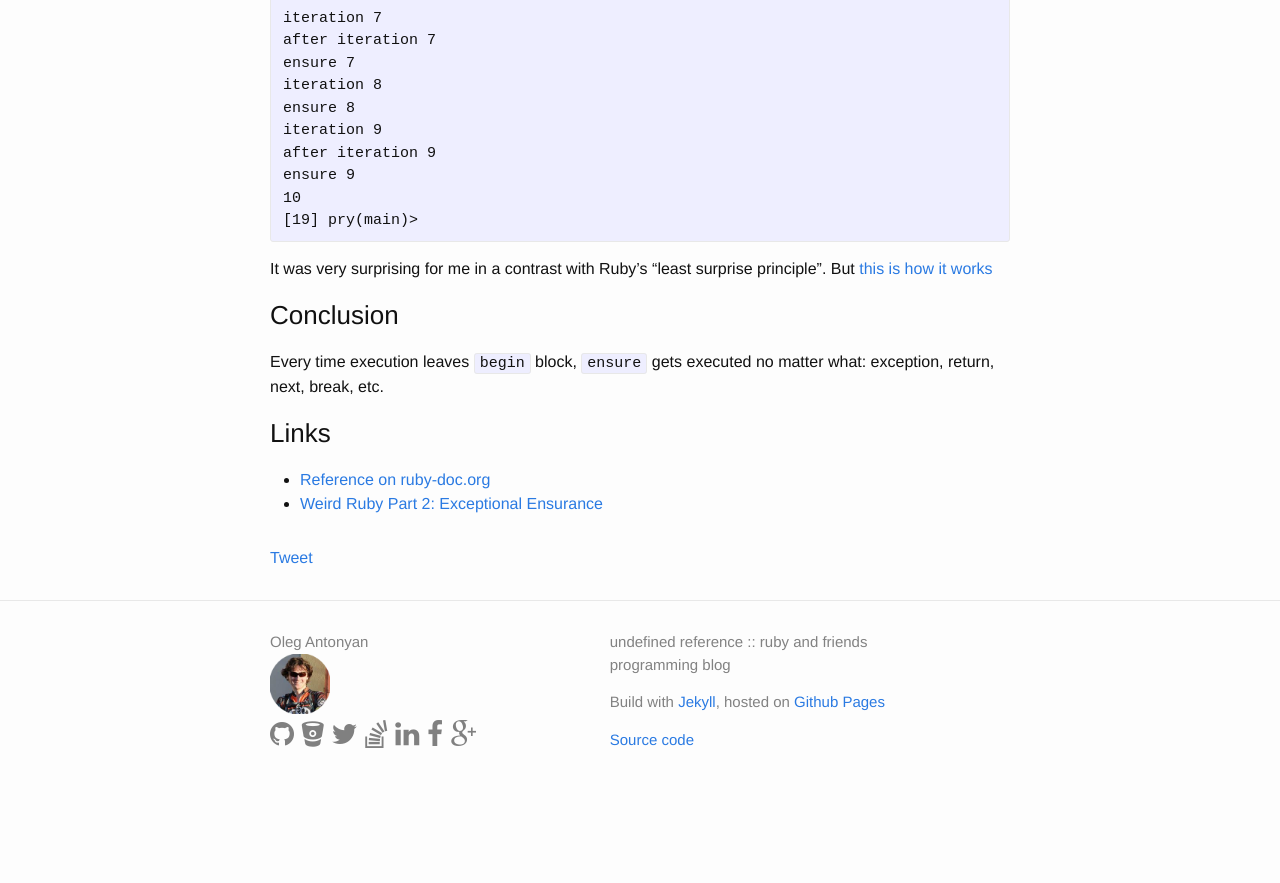
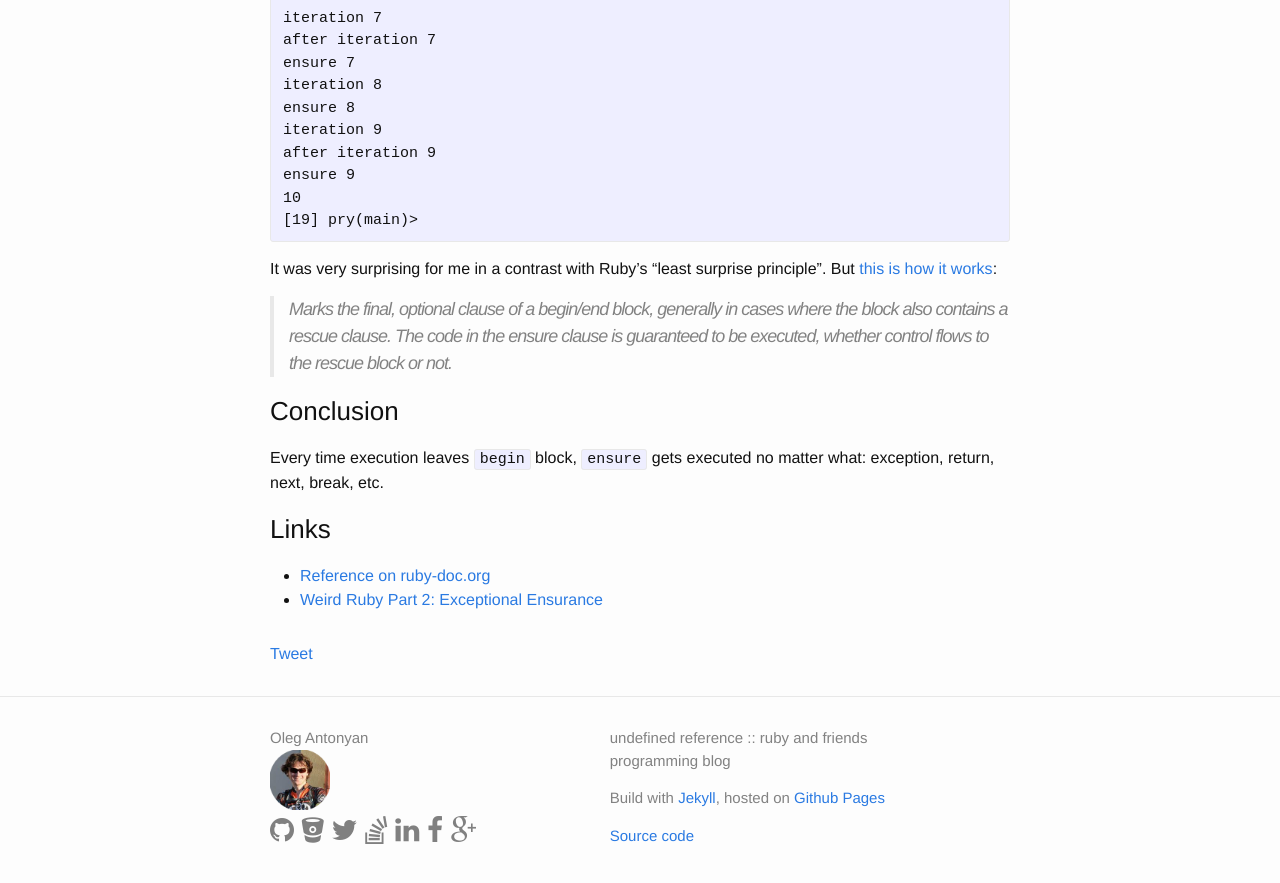
Before and after one commit to olegantonyan/undefined-reference, a Jekyll site: the page built from _posts/2015-12-13-ensure-you-understand-ensure.md, in a window 1280 px wide and 900 px high, scrolled down 1445 px. Shown: the top 883 px of the window. Built offline with Jekyll 4.4.1, drawn with Linux system fonts in a browser that asks for light colours; comment, search, counter and statistics services are not loaded; before the commit the page ends 2261 px from its top, so only the background shows below that.

Commit message:
Added blockquote

```diff
--- a/_posts/2015-12-13-ensure-you-understand-ensure.md
+++ b/_posts/2015-12-13-ensure-you-understand-ensure.md
@@ -81,7 +81,9 @@ ensure 9
 [19] pry(main)>
 {% endhighlight %}
 
-It was very surprising for me in a contrast with Ruby's "least surprise principle". But [this is how it works](ruby-doc.org/docs/keywords/1.9/Object.html)
+It was very surprising for me in a contrast with Ruby's "least surprise principle". But [this is how it works](ruby-doc.org/docs/keywords/1.9/Object.html):
+
+> Marks the final, optional clause of a begin/end block, generally in cases where the block also contains a rescue clause. The code in the ensure clause is guaranteed to be executed, whether control flows to the rescue block or not.
 
 ### Conclusion
 
```
